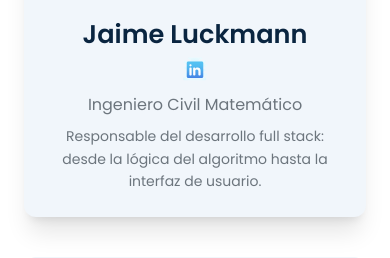
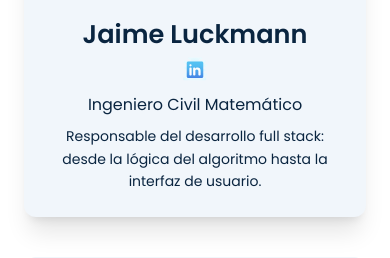
Before and after one commit to jluckmannc/CuentasClaras, a Django app: page /acerca-de/ in a window 390 px wide. Shown: the part 3835-4093 px from the top of the page. Run offline with Django 4.2, Linux system fonts and the light colour scheme; parts of the project's set-up code (start-up, migrations or seed data) failed here and were passed over.

Commit message:
fix: aplicar cambio dinámico de color de texto según tamaño de pantalla usando JavaScript

```diff
--- a/templates/static_pages/about.html
+++ b/templates/static_pages/about.html
@@ -37,6 +37,24 @@
       });
     }
   });
+
+  function updateTextColors() {
+    const elements = document.querySelectorAll('.cambio-color-texto');
+
+    elements.forEach(el => {
+      if (window.innerWidth < 768) {
+        el.classList.remove('text-neutral-mid');
+        el.classList.add('text-primary-dark');
+      } else {
+        el.classList.remove('text-primary-dark');
+        el.classList.add('text-neutral-mid');
+      }
+    });
+  }
+
+  // Ejecutar al cargar y cuando se redimensiona la pantalla
+  document.addEventListener('DOMContentLoaded', updateTextColors);
+  window.addEventListener('resize', updateTextColors);
 </script>
 
 
@@ -114,8 +132,9 @@
           <img src="{% static 'img/about/linkedin.svg' %}" alt="LinkedIn" class="h-6 w-6 opacity-80 hover:opacity-100 hover:scale-110 transition-transform duration-300" />
         </a>
       </div>
-      <p class="text-neutral-mid md:text-primary-dark text-base mt-3 font-medium">Ingeniero Civil Matemático</p>
-      <p class="text-neutral-mid md:text-primary-dark text-sm leading-relaxed mt-2">
+      <p class="text-base mt-3 font-medium cambio-color-texto">
+        Ingeniero Civil Matemático</p>
+      <p class="text-sm leading-relaxed mt-2 cambio-color-texto">
         Responsable del desarrollo full stack: desde la lógica del algoritmo hasta la interfaz de usuario.
       </p>
     </div>
@@ -129,8 +148,8 @@
           <img src="{% static 'img/about/linkedin.svg' %}" alt="LinkedIn" class="h-6 w-6 opacity-80 hover:opacity-100 hover:scale-110 transition-transform duration-300" />
         </a>
       </div>
-      <p class="text-neutral-mid md:text-primary-dark text-base mt-3 font-medium">Diseñador gráfico</p>
-      <p class="text-neutral-mid md:text-primary-dark text-sm leading-relaxed mt-2">
+      <p class="text-base mt-3 font-medium cambio-color-texto">Diseñador gráfico</p>
+      <p class="text-sm leading-relaxed mt-2 cambio-color-texto">
         Co-creador de la propuesta visual y estética del proyecto, desde los conceptos gráficos hasta su implementación.
       </p>
     </div>
```
